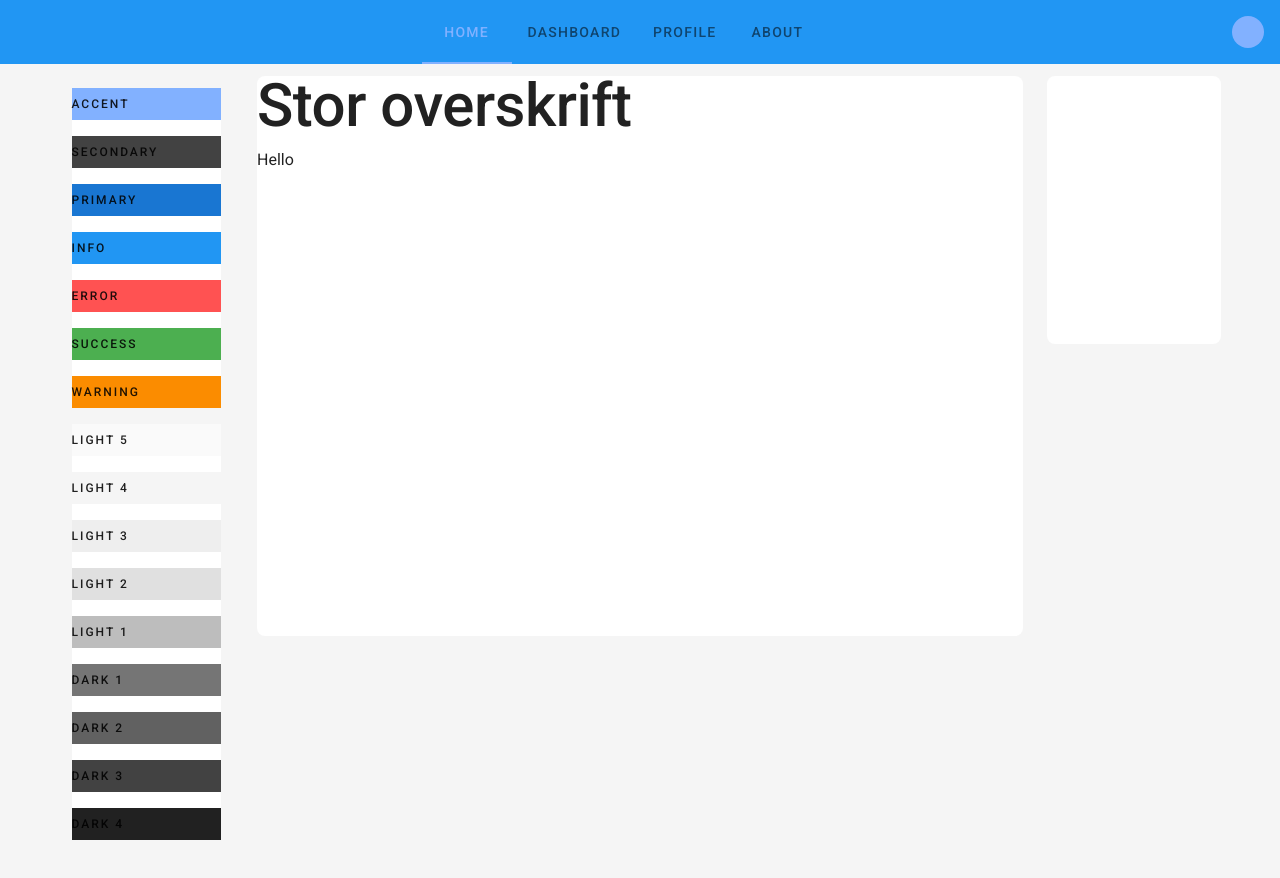
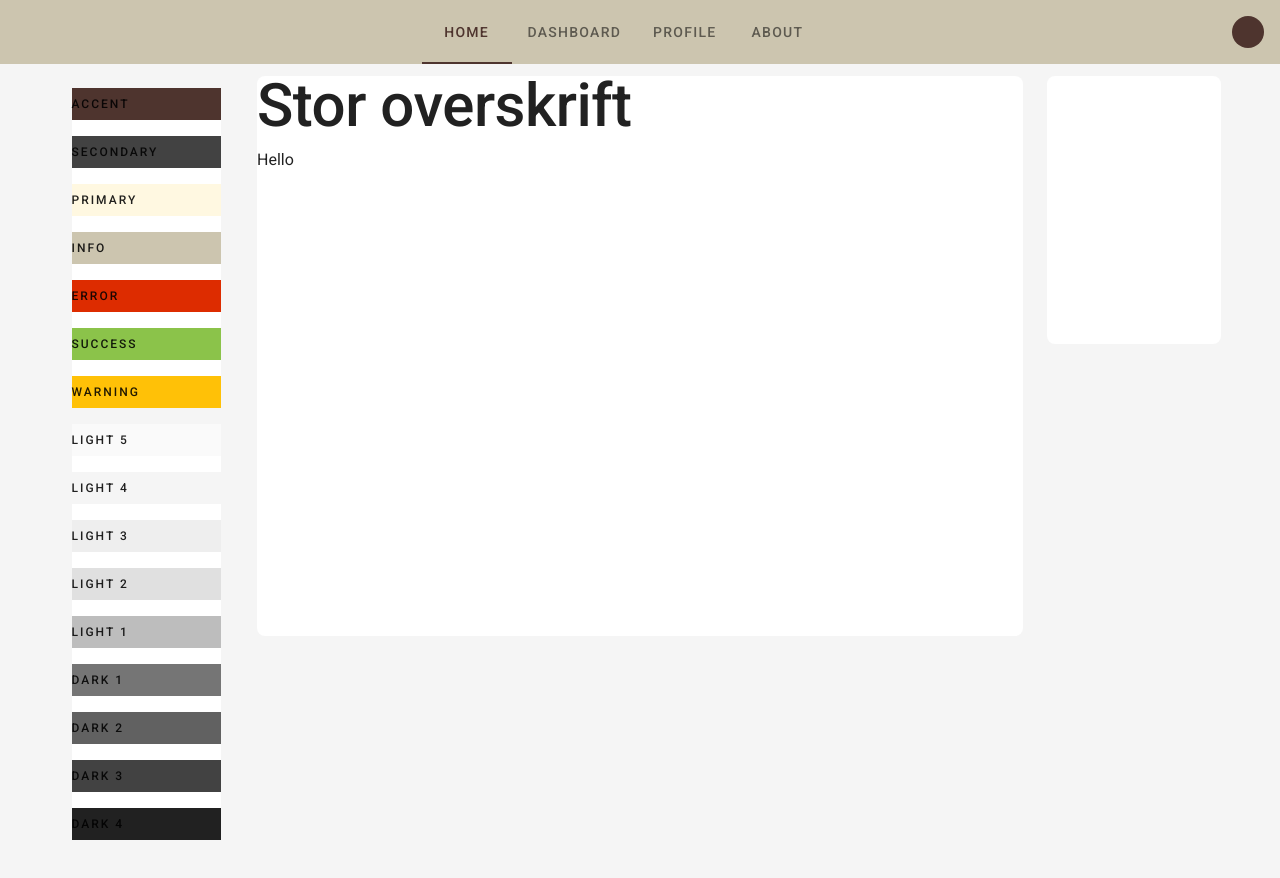
Before and after one commit to olavis/hello-vue, a Vue app: page / in a window 1280 px wide. Built offline with nearby package versions, Linux system fonts and the light colour scheme.

Commit message:
custom theme

```diff
--- a/src/plugins/vuetify.js
+++ b/src/plugins/vuetify.js
@@ -4,4 +4,26 @@ import Vuetify from 'vuetify/lib/framework';
 Vue.use(Vuetify);
 
 export default new Vuetify({
+    theme: {
+        themes: {
+            standard: {
+                primary: '#1976D2',
+                secondary: '#424242',
+                accent: '#82B1FF',
+                error: '#FF5252',
+                info: '#2196F3',
+                success: '#4CAF50',
+                warning: '#FFC107',
+            },
+            light: {
+                primary: '#FFF8E1',
+                secondary: '#424242',
+                accent: '#4E342E',
+                error: '#DD2C00',
+                info: '#CCC5AF',
+                success: '#8BC34A',
+                warning: '#FFC107',
+            }
+        }
+    }
 });
```
